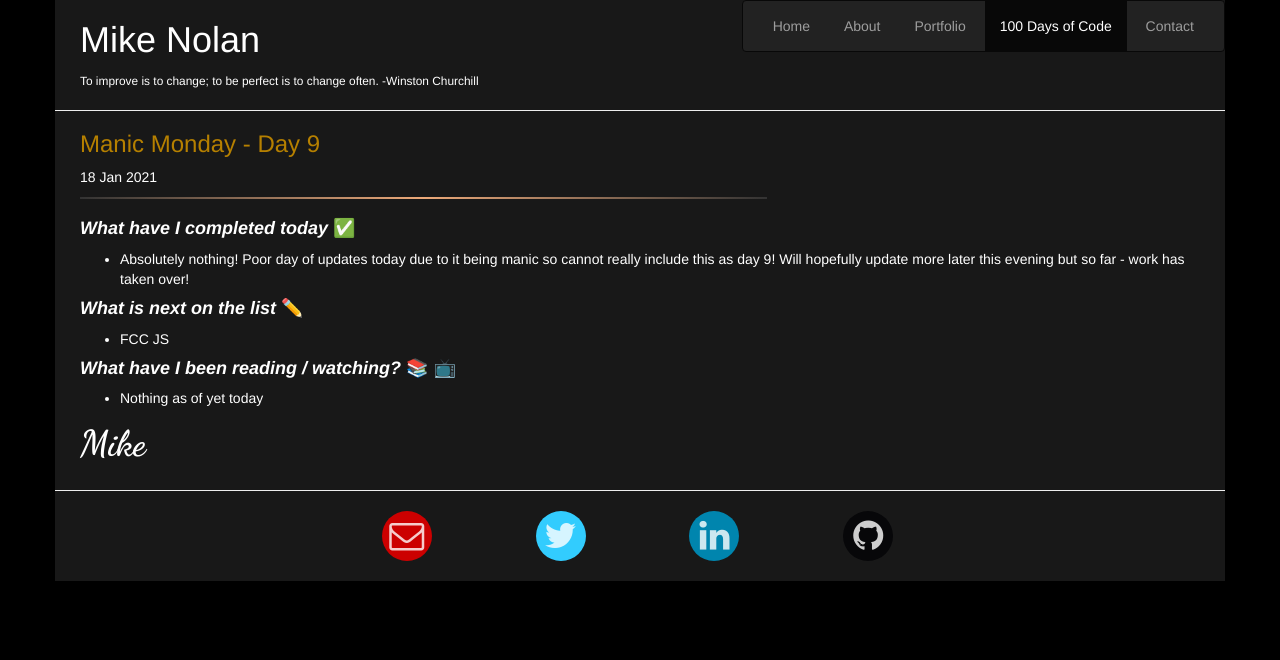
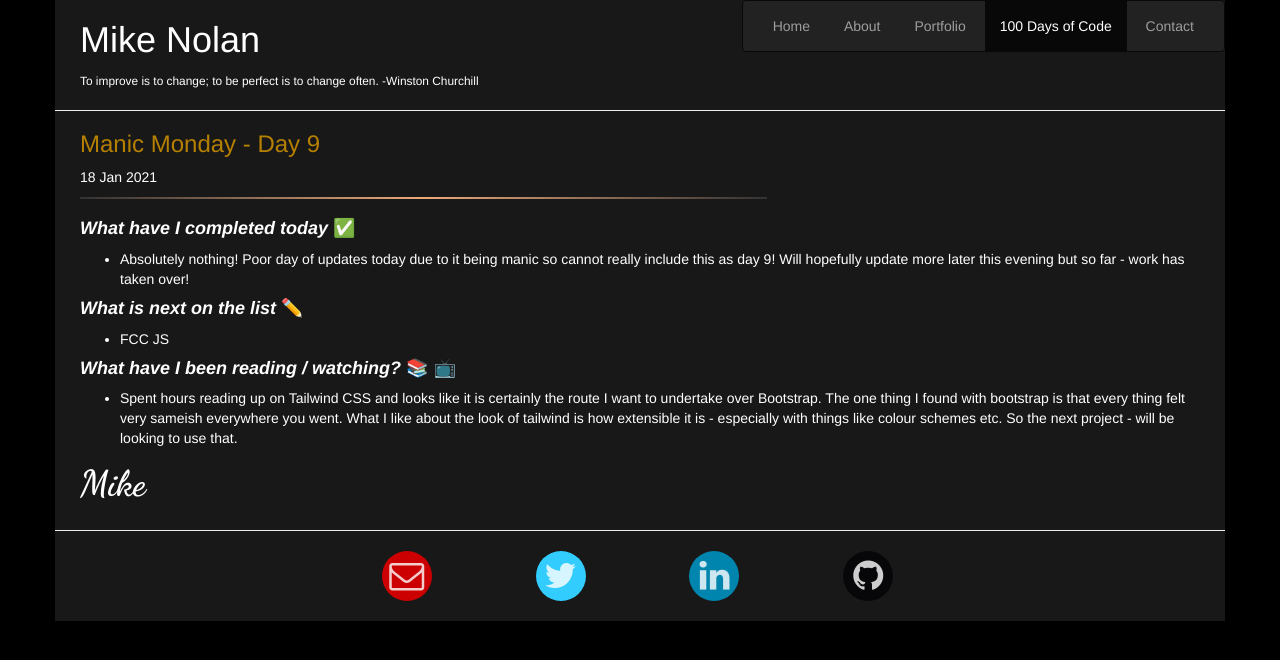
Before and after one commit to mikechristopher/100daysofcode, a Jekyll site: the page built from _posts/2021-01-18-Manic-Monday.md, in a window 1280 px wide. Shown: the top 660 px of the page. Built offline with Jekyll 4.4.1, drawn with Linux system fonts in a browser that asks for light colours; nearby versions of some CDN libraries; emoji names are drawn with the system emoji font.

Commit message:
Today update

```diff
--- a/_posts/2021-01-18-Manic-Monday.md
+++ b/_posts/2021-01-18-Manic-Monday.md
@@ -17,4 +17,4 @@ category-name: post
 
 #### ***What have I been reading / watching?*** :books: :tv:
 
-- Nothing as of yet today
+- Spent hours reading up on Tailwind CSS and looks like it is certainly the route I want to undertake over Bootstrap.  The one thing I found with bootstrap is that every thing felt very sameish everywhere you went.  What I like about the look of tailwind is how extensible it is - especially with things like colour schemes etc. So the next project - will be looking to use that.
```
Also changed, not shown: _posts/2021-01-19-Tailwind-Tuesday-Day10.md (added, +24 -0 lines).
